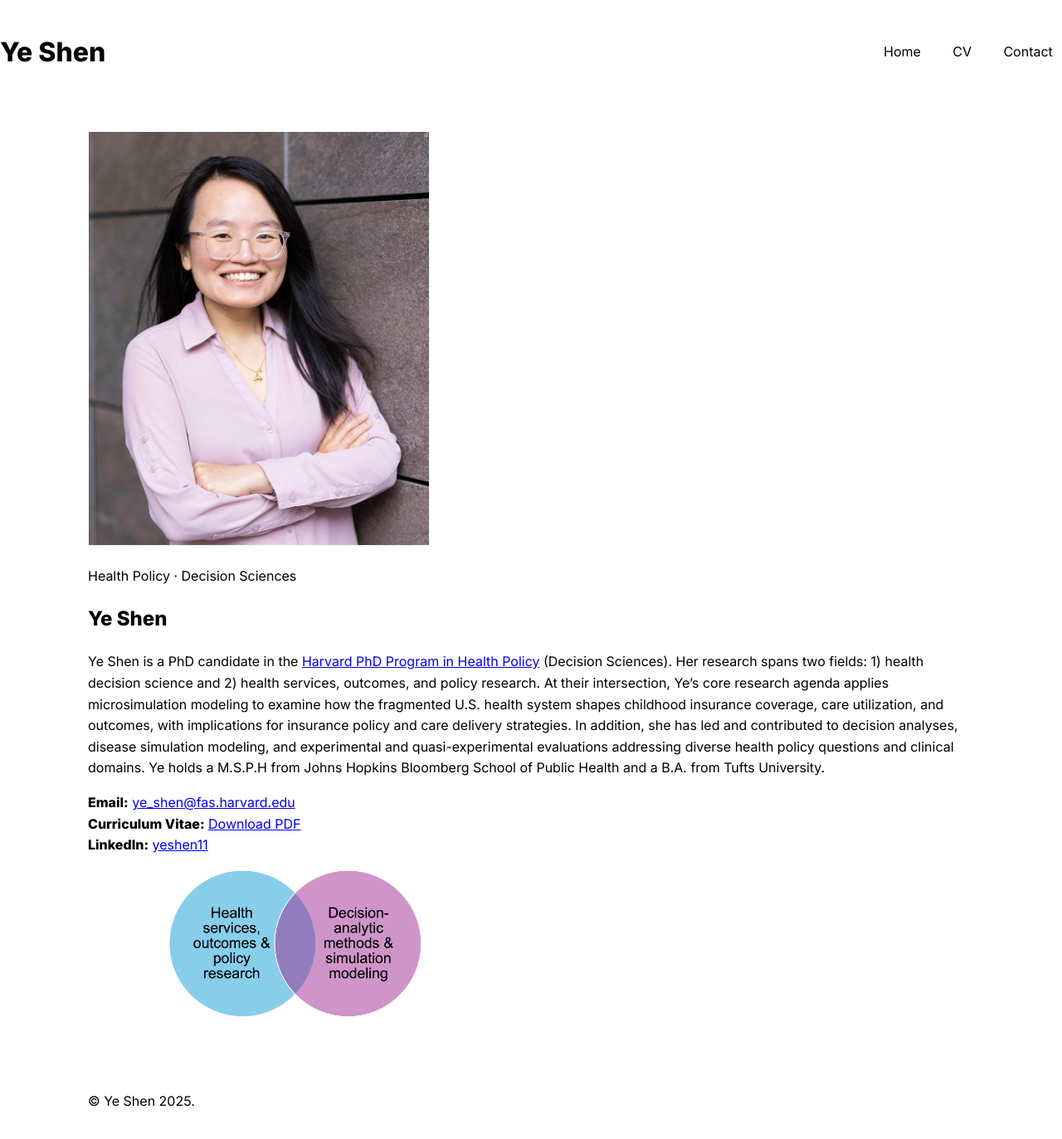
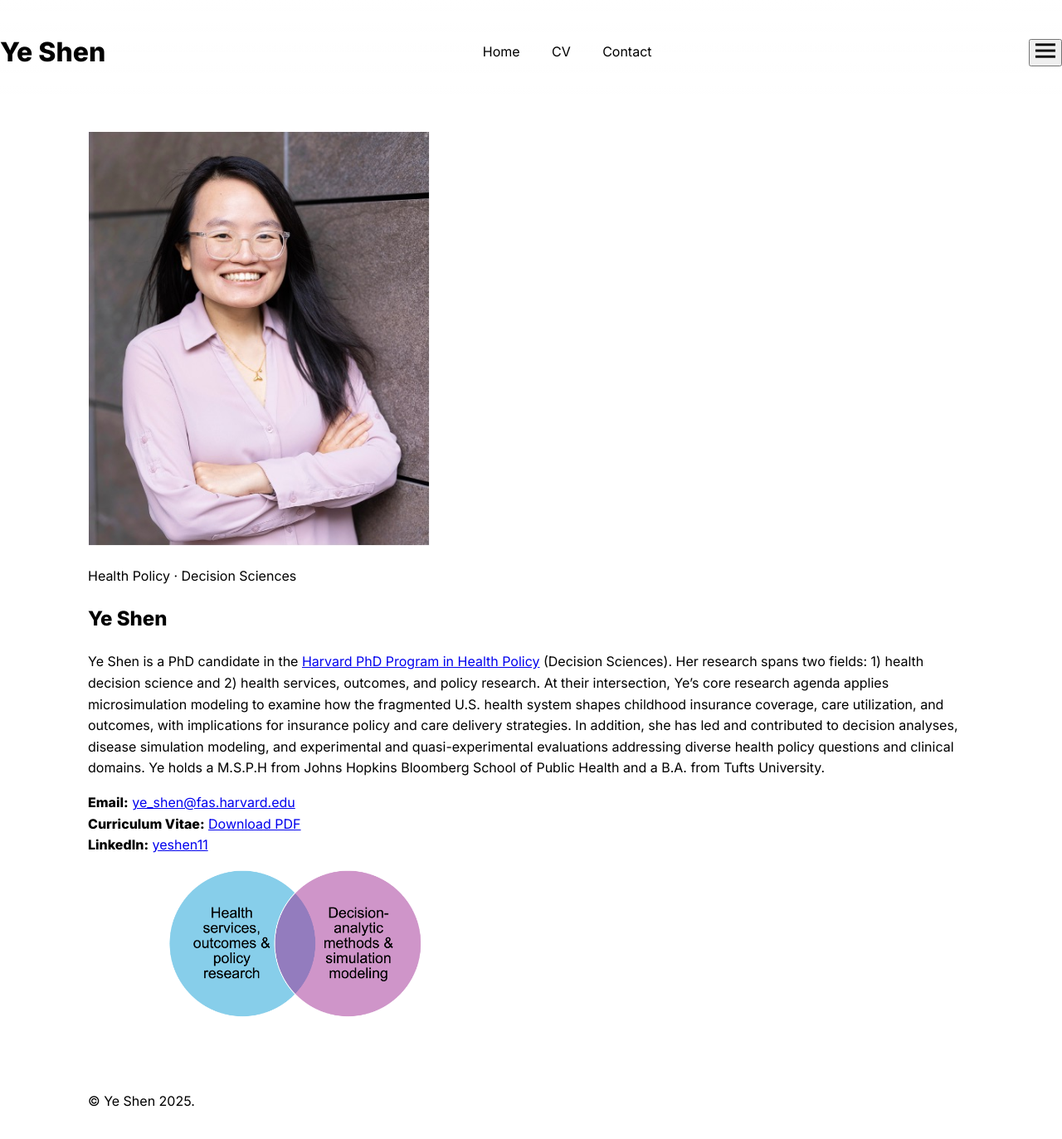
Before and after one commit to yshen11/yeshen-site, a Jekyll site: the page built from index.md, in a window 1280 px wide and 1388 px high. Shown: the top 1373 px of the window at 83% size. Built offline with Jekyll 4.4.1, drawn with Linux system fonts in a browser that asks for light colours.

Commit message:
Update header.html

```diff
--- a/_includes/header.html
+++ b/_includes/header.html
@@ -1,5 +1,7 @@
 <header class="site-header">
   <h1 class="site-title">Ye Shen</h1>
+
+<!-- ==== Main Nav ==== -->
 
   <nav class="site-nav">
     <ul class="nav-list">
@@ -10,4 +12,17 @@
       {% endfor %}
     </ul>
   </nav>
+
+  <!-- ==== Burger button (visible on mobile) ==== -->
+  <button class="nav-toggle" aria-controls="primary-nav"
+          aria-expanded="false" aria-label="Toggle navigation">
+    <svg width="24" height="24" viewBox="0 0 100 80" fill="currentColor"
+         xmlns="http://www.w3.org/2000/svg">
+      <rect width="100" height="12"></rect>
+      <rect y="30" width="100" height="12"></rect>
+      <rect y="60" width="100" height="12"></rect>
+    </svg>
+  </button>
+
+
 </header>
```
